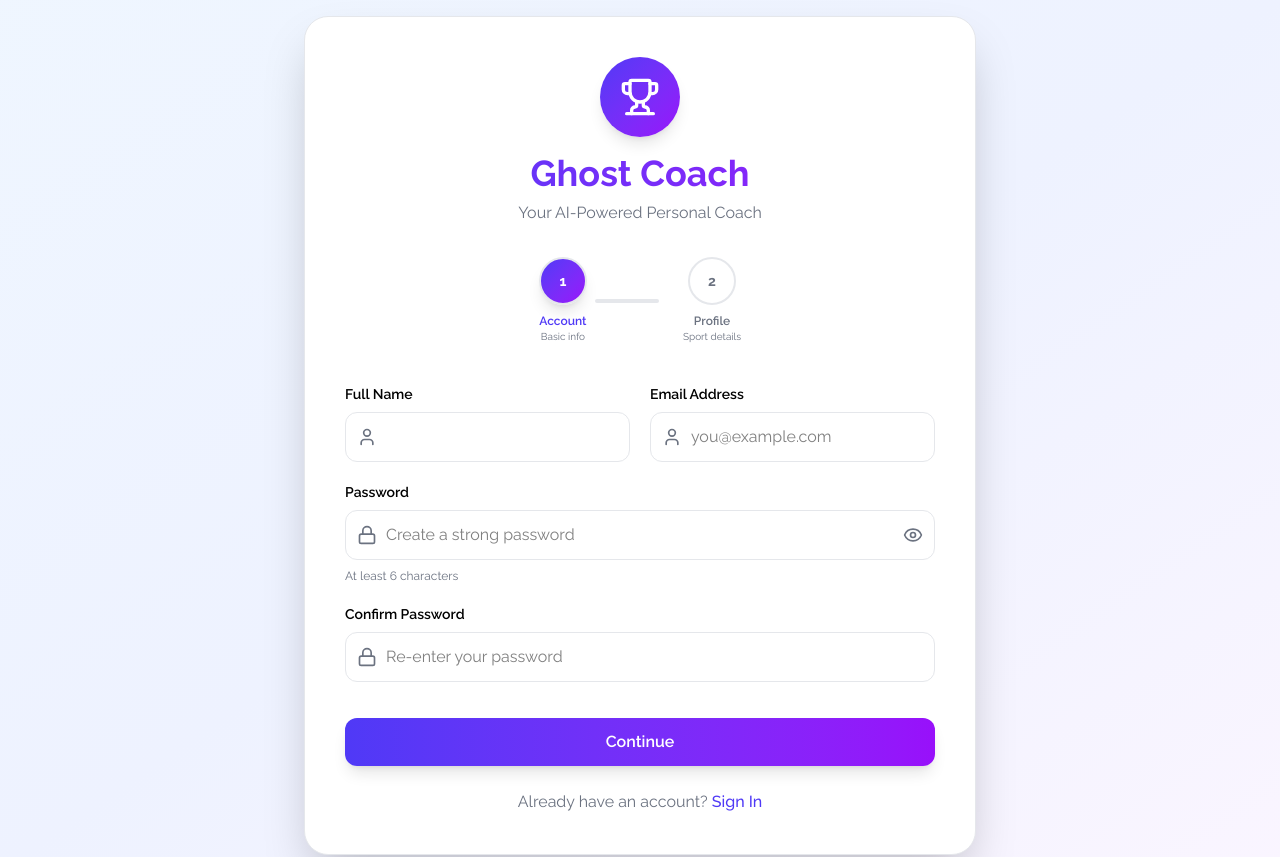
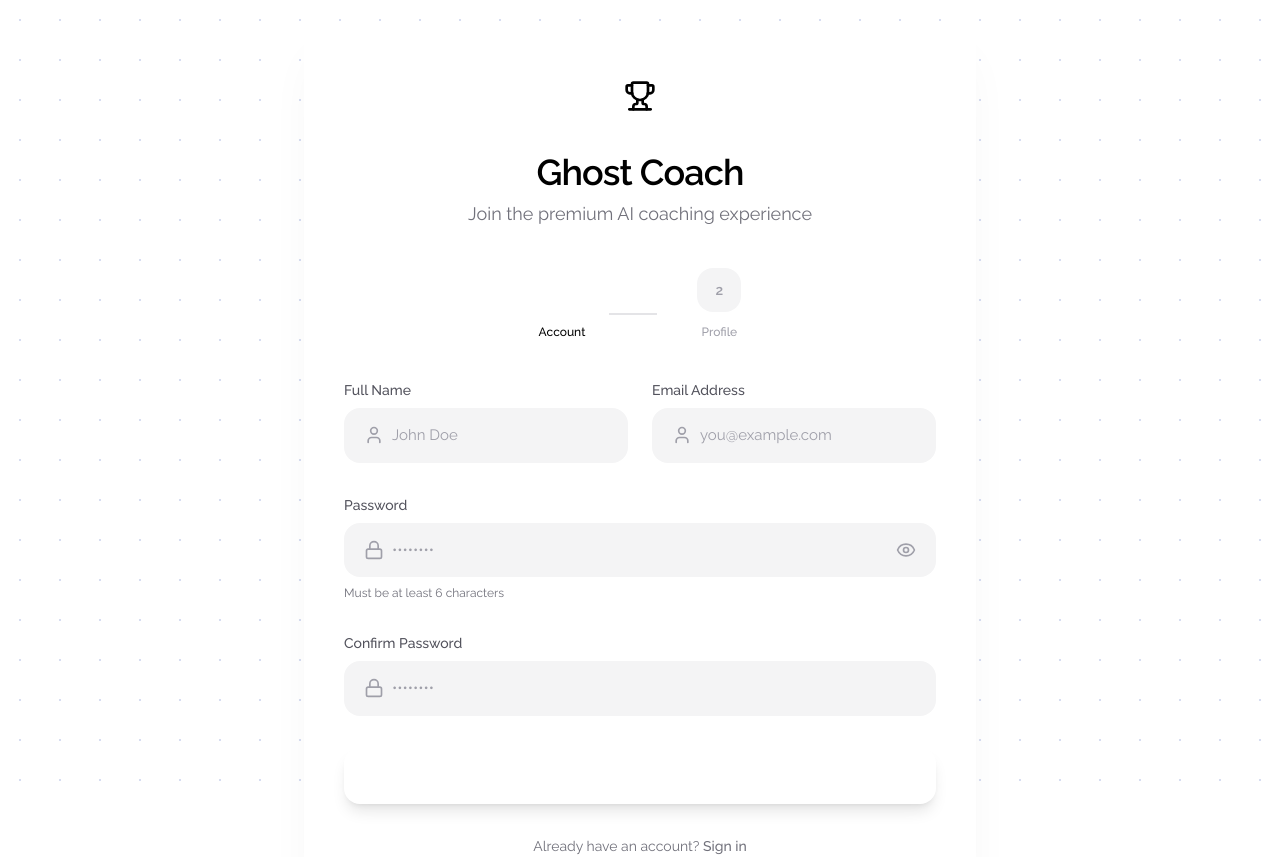
Before and after one commit to Akinleyejoshua/goastcoach, a Next.js app: page /register in a window 1280 px wide. Shown: the top 857 px of the page. Built offline with nearby package versions, Linux system fonts and the light colour scheme.

Commit message:
register

```diff
--- a/app/(auth)/register/page.tsx
+++ b/app/(auth)/register/page.tsx
@@ -91,44 +91,45 @@ export default function RegisterPage() {
   ];
 
   return (
-    <div className="min-h-screen flex items-center justify-center bg-gradient-to-br from-blue-50 via-indigo-50 to-purple-50 dark:from-gray-900 dark:via-gray-900 dark:to-gray-800 p-4">
-      <div className="w-full max-w-2xl rounded-3xl shadow-2xl p-10 bg-card dark:bg-card border border-card-border dark:border-card-border">
-        {/* Enhanced Header with Progress */}
+    <div className="min-h-screen flex items-center justify-center bg-white dark:bg-black p-6">
+      {/* Subtle background accent */}
+      <div className="fixed inset-0 bg-[radial-gradient(#1E40AF_0.5px,transparent_1px)] dark:bg-[radial-gradient(#3B82F6_0.5px,transparent_1px)] [background-size:40px_40px] opacity-30 pointer-events-none" />
+
+      <div className="w-full max-w-2xl relative">
+        <div className="bg-white dark:bg-zinc-950 rounded-3xl shadow-2xl shadow-black/5 dark:shadow-white/5 p-10">
+          {/* Header */}
           <div className="text-center mb-10">
-          <div className="inline-flex items-center justify-center w-20 h-20 bg-gradient-to-br from-indigo-600 to-purple-600 rounded-full mb-4 shadow-lg">
-            <Trophy className="w-10 h-10 text-white" />
+            <div className="mx-auto w-16 h-16 bg-royalblue/10 dark:bg-royalblue/20 rounded-2xl flex items-center justify-center mb-6">
+              <Trophy className="w-8 h-8 text-royalblue" />
             </div>
-          <h1 className="text-4xl font-bold bg-gradient-to-r from-indigo-600 to-purple-600 bg-clip-text text-transparent">
+            <h1 className="text-4xl font-semibold tracking-tight text-black dark:text-white mb-2">
               Ghost Coach
             </h1>
-          <p className="text-muted-foreground dark:text-muted-foreground mt-2">Your AI-Powered Personal Coach</p>
+            <p className="text-zinc-500 dark:text-zinc-400 text-lg">
+              Join the premium AI coaching experience
+            </p>
+          </div>
 
-          {/* Multi-step Progress Indicator */}
-          <div className="mt-8 flex justify-center items-center gap-4">
+          {/* Progress Steps */}
+          <div className="flex justify-center mb-10">
+            <div className="flex items-center gap-4">
               {steps.map((s, idx) => (
                 <div key={s.num} className="flex items-center">
                   <div className="flex flex-col items-center">
                     <div
-                    className={`w-12 h-12 rounded-full flex items-center justify-center text-sm font-bold border-2 transition-all ${
-                      step >= s.num
-                        ? 'bg-gradient-to-br from-indigo-600 to-purple-600 border-indigo-600 text-white shadow-lg'
-                        : 'bg-card border-card-border dark:bg-card dark:border-card-border text-muted-foreground dark:text-muted-foreground'
-                    }`}
+                      className={`w-11 h-11 rounded-2xl flex items-center justify-center text-sm font-semibold transition-all duration-200
+                        ${step >= s.num
+                          ? 'bg-royalblue text-white'
+                          : 'bg-zinc-100 dark:bg-zinc-900 text-zinc-400 dark:text-zinc-500'}`}
                     >
                       {step > s.num ? '✓' : s.num}
                     </div>
-                  <span className={`mt-2 text-xs font-semibold ${step >= s.num ? 'text-indigo-600 dark:text-indigo-400' : 'text-muted-foreground dark:text-muted-foreground'}`}>
+                    <span className={`mt-3 text-xs font-medium ${step >= s.num ? 'text-royalblue' : 'text-zinc-400 dark:text-zinc-500'}`}>
                       {s.title}
                     </span>
-                  <span className="text-[10px] text-muted-foreground dark:text-muted-foreground">{s.desc}</span>
                   </div>
                   {idx < steps.length - 1 && (
-                  <div
-                    className={`w-16 h-1 mx-2 rounded ${
-                      step > s.num ? 'bg-gradient-to-r from-indigo-600 to-purple-600' : 'bg-card-border dark:bg-card-border'
-                    }`}
-                    style={{ backgroundColor: step > s.num ? undefined : 'var(--card-border)' }}
-                  />
+                    <div className={`w-12 h-0.5 mx-6 mt-5 transition-all ${step > s.num ? 'bg-royalblue' : 'bg-zinc-200 dark:bg-zinc-800'}`} />
                   )}
                 </div>
               ))}
@@ -136,46 +137,57 @@ export default function RegisterPage() {
           </div>
 
           {error && (
-          <div className="mb-6 p-4 bg-destructive/10 dark:bg-destructive/20 border border-destructive/30 dark:border-destructive/50 text-destructive dark:text-destructive rounded-xl text-sm flex items-start">
-            <div className="w-2 h-2 bg-destructive rounded-full mt-1.5 mr-3 flex-shrink-0" />
+            <div className="mb-8 bg-red-50 dark:bg-red-950/50 text-red-600 dark:text-red-400
+                          px-5 py-4 rounded-2xl text-sm font-medium border-l-4 border-red-500">
               {error}
             </div>
           )}
 
-        <form onSubmit={handleSubmit} className="space-y-6">
+          <form onSubmit={handleSubmit} className="space-y-8">
             {/* Step 1: Account Creation */}
             {step === 1 && (
-            <div className="space-y-5 animate-fadeIn">
-              <div className="grid grid-cols-1 md:grid-cols-2 gap-5">
-                <div>
-                <label className="block text-sm font-semibold text-foreground dark:text-foreground mb-2">
+              <div className="space-y-8 animate-fadeIn">
+                <div className="grid grid-cols-1 md:grid-cols-2 gap-6">
+                  {/* Full Name */}
+                  <div className="space-y-2">
+                    <label className="block text-sm font-medium text-zinc-600 dark:text-zinc-400">
                       Full Name
                     </label>
-                <div className="relative group">
-                  <User className="absolute left-3 top-1/2 -translate-y-1/2 w-5 h-5 text-muted-foreground dark:text-muted-foreground group-focus-within:text-indigo-500 transition-colors" />
+                    <div className="relative">
+                      <div className="absolute left-5 top-1/2 -translate-y-1/2 text-zinc-400 dark:text-zinc-500">
+                        <User size={20} />
+                      </div>
                       <input
                         type="text"
                         name="fullName"
                         value={formData.fullName}
                         onChange={handleChange}
-                    className="w-full pl-10 pr-4 py-3 border border-input dark:border-input rounded-xl focus:ring-2 focus:ring-indigo-500 dark:focus:ring-indigo-400 focus:border-transparent bg-background dark:bg-background text-foreground dark:text-foreground"
+                        className="w-full bg-zinc-100 dark:bg-zinc-900 text-black dark:text-white
+                                 pl-12 pr-5 py-4 rounded-2xl focus:outline-none focus:ring-2
+                                 focus:ring-royalblue text-[15px] placeholder-zinc-400 dark:placeholder-zinc-500"
+                        placeholder="John Doe"
                         required
                       />
                     </div>
                   </div>
 
-                <div>
-                  <label className="block text-sm font-semibold text-foreground dark:text-foreground mb-2">
+                  {/* Email */}
+                  <div className="space-y-2">
+                    <label className="block text-sm font-medium text-zinc-600 dark:text-zinc-400">
                       Email Address
                     </label>
-                  <div className="relative group">
-                    <User className="absolute left-3 top-1/2 -translate-y-1/2 w-5 h-5 text-muted-foreground dark:text-muted-foreground group-focus-within:text-indigo-500 transition-colors" />
+                    <div className="relative">
+                      <div className="absolute left-5 top-1/2 -translate-y-1/2 text-zinc-400 dark:text-zinc-500">
+                        <User size={20} />
+                      </div>
                       <input
                         type="email"
                         name="email"
                         value={formData.email}
                         onChange={handleChange}
-                      className="w-full pl-10 pr-4 py-3 border border-input dark:border-input rounded-xl focus:ring-2 focus:ring-indigo-500 dark:focus:ring-indigo-400 focus:border-transparent bg-background dark:bg-background text-foreground dark:text-foreground"
+                        className="w-full bg-zinc-100 dark:bg-zinc-900 text-black dark:text-white
+                                 pl-12 pr-5 py-4 rounded-2xl focus:outline-none focus:ring-2
+                                 focus:ring-royalblue text-[15px] placeholder-zinc-400 dark:placeholder-zinc-500"
                         placeholder="you@example.com"
                         required
                       />
@@ -183,93 +195,100 @@ export default function RegisterPage() {
                   </div>
                 </div>
 
-              <div>
-                <label className="block text-sm font-semibold text-foreground dark:text-foreground mb-2">
+                {/* Password */}
+                <div className="space-y-2">
+                  <label className="block text-sm font-medium text-zinc-600 dark:text-zinc-400">
                     Password
                   </label>
-                <div className="relative group">
-                  <Lock className="absolute left-3 top-1/2 -translate-y-1/2 w-5 h-5 text-muted-foreground dark:text-muted-foreground group-focus-within:text-indigo-500 transition-colors" />
+                  <div className="relative">
+                    <div className="absolute left-5 top-1/2 -translate-y-1/2 text-zinc-400 dark:text-zinc-500">
+                      <Lock size={20} />
+                    </div>
                     <input
                       type={showPassword ? 'text' : 'password'}
                       name="password"
                       value={formData.password}
                       onChange={handleChange}
-                    className="w-full pl-10 pr-12 py-3 border border-input dark:border-input rounded-xl focus:ring-2 focus:ring-indigo-500 dark:focus:ring-indigo-400 focus:border-transparent bg-background dark:bg-background text-foreground dark:text-foreground"
-                    placeholder="Create a strong password"
+                      className="w-full bg-zinc-100 dark:bg-zinc-900 text-black dark:text-white
+                               pl-12 pr-14 py-4 rounded-2xl focus:outline-none focus:ring-2
+                               focus:ring-royalblue text-[15px] placeholder-zinc-400 dark:placeholder-zinc-500"
+                      placeholder="••••••••"
                       required
                       minLength={6}
                     />
                     <button
                       type="button"
                       onClick={() => setShowPassword(!showPassword)}
-                    className="absolute right-3 top-1/2 -translate-y-1/2 text-muted-foreground dark:text-muted-foreground hover:text-foreground transition-colors"
+                      className="absolute right-5 top-1/2 -translate-y-1/2 text-zinc-400 hover:text-zinc-600 dark:hover:text-zinc-300"
                     >
                       {showPassword ? <EyeOff size={20} /> : <Eye size={20} />}
                     </button>
                   </div>
-                <p className="text-xs text-muted-foreground dark:text-muted-foreground mt-2">At least 6 characters</p>
+                  <p className="text-xs text-zinc-500 dark:text-zinc-400">Must be at least 6 characters</p>
                 </div>
 
-              <div>
-                <label className="block text-sm font-semibold text-foreground dark:text-foreground mb-2">
+                {/* Confirm Password */}
+                <div className="space-y-2">
+                  <label className="block text-sm font-medium text-zinc-600 dark:text-zinc-400">
                     Confirm Password
                   </label>
-                <div className="relative group">
-                  <Lock className="absolute left-3 top-1/2 -translate-y-1/2 w-5 h-5 text-muted-foreground dark:text-muted-foreground group-focus-within:text-indigo-500 transition-colors" />
+                  <div className="relative">
+                    <div className="absolute left-5 top-1/2 -translate-y-1/2 text-zinc-400 dark:text-zinc-500">
+                      <Lock size={20} />
+                    </div>
                     <input
                       type={showPassword ? 'text' : 'password'}
                       name="confirmPassword"
                       value={formData.confirmPassword}
                       onChange={handleChange}
-                    className="w-full pl-10 pr-4 py-3 border border-input dark:border-input rounded-xl focus:ring-2 focus:ring-indigo-500 dark:focus:ring-indigo-400 focus:border-transparent bg-background dark:bg-background text-foreground dark:text-foreground"
-                    placeholder="Re-enter your password"
+                      className="w-full bg-zinc-100 dark:bg-zinc-900 text-black dark:text-white
+                               pl-12 pr-5 py-4 rounded-2xl focus:outline-none focus:ring-2
+                               focus:ring-royalblue text-[15px] placeholder-zinc-400 dark:placeholder-zinc-500"
+                      placeholder="••••••••"
                       required
                     />
                   </div>
                 </div>
 
-              {/* Navigation Buttons for Step 1 */}
-              <div className="flex gap-3 pt-4">
                 <button
                   type="submit"
-                  className="flex-1 py-3 bg-gradient-to-r from-indigo-600 to-purple-600 hover:from-indigo-700 hover:to-purple-700 text-white font-semibold rounded-xl transition-all shadow-lg hover:shadow-xl"
+                  className="w-full bg-royalblue hover:bg-[#1E40AF] active:bg-[#1E3A8A] text-white
+                           font-semibold py-4 rounded-2xl text-base transition-all duration-200
+                           shadow-lg shadow-royalblue/30 dark:shadow-royalblue/20"
                 >
-                  Continue
+                  Continue to Profile
                 </button>
-              </div>
               </div>
             )}
 
-          {/* Step 2: Advanced Profile Onboarding */}
+            {/* Step 2: Sport Profile */}
             {step === 2 && (
-            <div className="space-y-6 animate-fadeIn">
-              {/* Sport & Position */}
-              <div className="grid grid-cols-1 md:grid-cols-2 gap-5">
-                <div>
-                  <label className="block text-sm font-semibold text-foreground dark:text-foreground mb-2">
+              <div className="space-y-8 animate-fadeIn">
+                <div className="grid grid-cols-1 md:grid-cols-2 gap-6">
+                  {/* Sport Selection */}
+                  <div className="space-y-2">
+                    <label className="block text-sm font-medium text-zinc-600 dark:text-zinc-400">
                       Your Sport
                     </label>
                     <select
                       name="sport"
                       value={formData.sport}
                       onChange={handleChange}
-                    className="w-full px-4 py-3 border border-input dark:border-input rounded-xl focus:ring-2 focus:ring-indigo-500 dark:focus:ring-indigo-400 focus:border-transparent bg-background dark:bg-background text-foreground dark:text-foreground"
+                      className="w-full bg-zinc-100 dark:bg-zinc-900 text-black dark:text-white
+                               px-5 py-4 rounded-2xl focus:outline-none focus:ring-2
+                               focus:ring-royalblue text-[15px]"
                       required
                     >
-                    <option value="">
-                      -- Choose your sport --
-                    </option>
+                      <option value="">Select your sport</option>
                       {SPORTS.map((s) => (
-                      <option key={s} value={s}>
-                        {s}
-                      </option>
+                        <option key={s} value={s}>{s}</option>
                       ))}
                     </select>
-                  <p className="text-xs text-muted-foreground dark:text-muted-foreground mt-2">Select the sport you want coaching for</p>
                   </div>
 
-                <div>
-                  <label className="block text-sm font-semibold text-foreground dark:text-foreground mb-2">
+                  {/* Position / Role */}
+                  <div className="space-y-2">
+                    <label className="block text-sm font-medium text-zinc-600 dark:text-zinc-400">
                       Position / Role
                     </label>
                     <input
@@ -277,59 +296,58 @@ export default function RegisterPage() {
                       name="position"
                       value={formData.position}
                       onChange={handleChange}
-                    className="w-full px-4 py-3 border border-input dark:border-input rounded-xl focus:ring-2 focus:ring-indigo-500 dark:focus:ring-indigo-400 focus:border-transparent bg-background dark:bg-background text-foreground dark:text-foreground"
-                    placeholder="e.g., Batsman, Goalkeeper, Point Guard, Setter"
+                      className="w-full bg-zinc-100 dark:bg-zinc-900 text-black dark:text-white
+                               px-5 py-4 rounded-2xl focus:outline-none focus:ring-2
+                               focus:ring-royalblue text-[15px] placeholder-zinc-400 dark:placeholder-zinc-500"
+                      placeholder="e.g. Batsman, Striker, Point Guard"
                       required
                     />
-                  <p className="text-xs text-muted-foreground dark:text-muted-foreground mt-2">Your playing position or role</p>
                   </div>
                 </div>
 
                 {/* Experience Level */}
-              <div>
-                <label className="block text-sm font-semibold text-foreground dark:text-foreground mb-2">
+                <div className="space-y-2">
+                  <label className="block text-sm font-medium text-zinc-600 dark:text-zinc-400">
                     Experience Level
                   </label>
                   <select
                     name="experienceLevel"
                     value={formData.experienceLevel}
                     onChange={handleChange}
-                  className="w-full px-4 py-3 border border-input dark:border-input rounded-xl focus:ring-2 focus:ring-indigo-500 dark:focus:ring-indigo-400 focus:border-transparent bg-background dark:bg-background text-foreground dark:text-foreground"
+                    className="w-full bg-zinc-100 dark:bg-zinc-900 text-black dark:text-white
+                             px-5 py-4 rounded-2xl focus:outline-none focus:ring-2
+                             focus:ring-royalblue text-[15px]"
                     required
                   >
-                  <option value="">
-                    -- Select your level --
-                  </option>
+                    <option value="">Select your level</option>
                     {EXPERIENCE_LEVELS.map((l) => (
-                    <option key={l} value={l}>
-                      {l}
-                    </option>
+                      <option key={l} value={l}>{l}</option>
                     ))}
                   </select>
                 </div>
 
-              {/* Navigation Buttons */}
-              <div className="flex gap-3 pt-4">
+                <div className="flex gap-4 pt-4">
                   <button
                     type="button"
                     onClick={() => setStep(1)}
-                  className="flex-1 py-3 border-2 border-input dark:border-input text-foreground dark:text-foreground font-semibold rounded-xl hover:bg-secondary dark:hover:bg-secondary transition-colors"
+                    className="flex-1 py-4 border border-zinc-200 dark:border-zinc-800
+                             text-zinc-700 dark:text-zinc-300 font-semibold rounded-2xl
+                             hover:bg-zinc-100 dark:hover:bg-zinc-900 transition-colors"
                   >
                     Back
                   </button>
                   <button
                     type="submit"
                     disabled={loading}
-                  className="flex-1 py-3 bg-gradient-to-r from-indigo-600 to-purple-600 hover:from-indigo-700 hover:to-purple-700 text-white font-semibold rounded-xl transition-all shadow-lg hover:shadow-xl disabled:opacity-50"
+                    className="flex-1 bg-royalblue hover:bg-[#1E40AF] active:bg-[#1E3A8A]
+                             text-white font-semibold py-4 rounded-2xl text-base
+                             transition-all duration-200 disabled:opacity-70 shadow-lg shadow-royalblue/30 dark:shadow-royalblue/20"
                   >
                     {loading ? (
-                    <span className="flex items-center justify-center">
-                      <svg className="animate-spin -ml-1 mr-3 h-5 w-5 text-white" xmlns="http://www.w3.org/2000/svg" fill="none" viewBox="0 0 24 24">
-                        <circle className="opacity-25" cx="12" cy="12" r="10" stroke="currentColor" strokeWidth="4"></circle>
-                        <path className="opacity-75" fill="currentColor" d="M4 12a8 8 0 018-8V0C5.373 0 0 5.373 0 12h4zm2 5.291A7.962 7.962 0 014 12H0c0 3.042 1.135 5.824 3 7.938l3-2.647z"></path>
-                      </svg>
-                      Creating...
-                    </span>
+                      <div className="flex items-center justify-center gap-2">
+                        <div className="w-4 h-4 border-2 border-white/30 border-t-white rounded-full animate-spin" />
+                        Creating Account...
+                      </div>
                     ) : (
                       'Complete Registration'
                     )}
@@ -339,11 +357,19 @@ export default function RegisterPage() {
             )}
           </form>
 
-        <p className="text-center mt-6 text-muted-foreground dark:text-muted-foreground">
+          <p className="text-center mt-8 text-sm text-zinc-500 dark:text-zinc-400">
             Already have an account?{' '}
-          <a href="/login" className="text-indigo-600 dark:text-indigo-400 hover:underline font-medium">
-            Sign In
+            <a
+              href="/login"
+              className="text-royalblue hover:text-[#1E40AF] font-medium transition-colors"
+            >
+              Sign in
             </a>
+          </p>
+        </div>
+
+        <p className="text-center text-xs text-zinc-400 dark:text-zinc-500 mt-6">
+          Secure registration • Powered by Ghost Coach AI
         </p>
       </div>
     </div>
```
Lines whose indentation alone changed are shown as unchanged.
